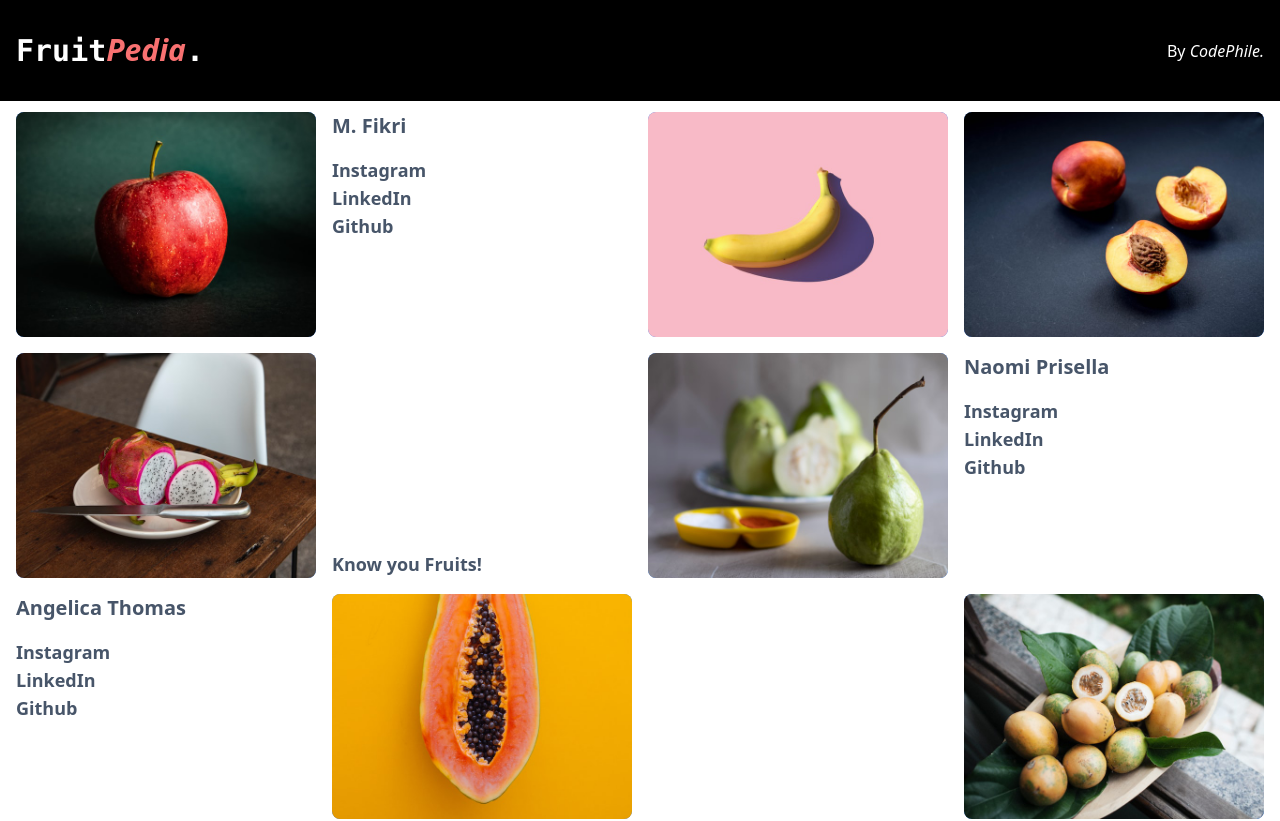
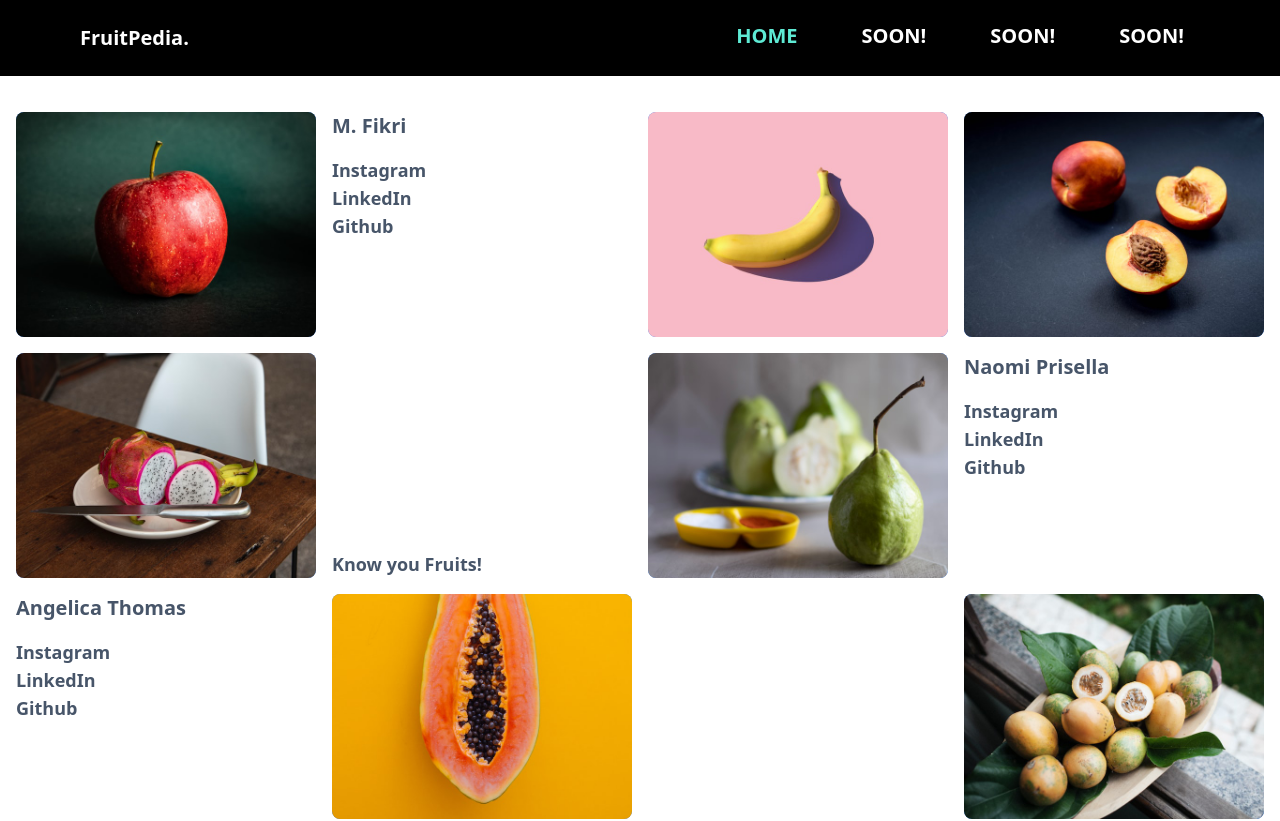
Before and after one commit to ClaysHere/front-end-react, a React (Create React App) app: page / in a window 1280 px wide. Shown: the top 821 px of the page. Built offline with nearby package versions, Linux system fonts and the light colour scheme.

Commit message:
update nav dan footer

```diff
--- a/src/App.js
+++ b/src/App.js
@@ -6,11 +6,11 @@ import Footer from "./components/Footer";
 function App() {
   return (
     <>
-      <Navbar />
       <Router>
+        <Navbar />
         <FruitData />
+        <Footer />
       </Router>
-      <Footer />
     </>
   );
 }
--- a/src/components/Footer.js
+++ b/src/components/Footer.js
@@ -1,9 +1,84 @@
+import { useNavigate } from "react-router-dom";
+
 const Footer = () => {
+  const navigate = useNavigate();
   return (
-    <footer
-      className={`flex justify-center items-center py-8 bg-black text-white bg-opacity-70`}>
-      <p>FruitPedia &copy;2023</p>
-    </footer>
+    <>
+      <footer
+        className={
+          "bg-slate-800 text-white pb-4 flex flex-col items-center w-full"
+        }>
+        {/* <div
+          className={
+            "flex flex-wrap gap-y-8 px-8 lg:px-16 justify-between w-full"
+          }>
+          <div className={"w-full md:w-1/2 lg:w-1/3 lg:p-8"}>
+            <h1 className={"text-3xl font-bold mb-4"}>WPM</h1>
+            <h2 className={"text-xl font-bold text-slate-400 mb-4"}>
+              Hubungi Saya
+            </h2>
+            <p className={"text-slate-400"}>muhammadfikri4402@gmail.com</p>
+            <p className={"text-slate-400 text-sm"}>
+              Jl. Rahasia Gg. Secret No. Undefined
+            </p>
+            <p className={"text-slate-400"}>Medan</p>
+          </div>
+          <div className={"w-full md:w-1/2 lg:w-1/3 lg:p-8"}>
+            <h2 className={"mb-4 text-xl font-semibold"}>Kategori Tulisan</h2>
+            <p className={"text-slate-400 mb-3 cursor-pointer"}>Programming</p>
+            <p className={"text-slate-400 mb-3 cursor-pointer"}>Teknologi</p>
+            <p className={"text-slate-400 mb-3 cursor-pointer block"}>
+              Gaya Hidup
+            </p>
+          </div>
+          <div className={"w-full md:w-1/2 lg:w-1/3 lg:p-8"}>
+            <h2 className={"mb-4 text-xl font-semibold"}>Tautan</h2>
+            <p className={"text-slate-400 mb-2 cursor-pointer"}>
+              <span
+                className={"hover:text-teal-300"}
+                onClick={() => {
+                  navigate("/");
+                }}>
+                Home
+              </span>
+            </p>
+
+            <p className={"text-slate-400 mb-2 cursor-pointer"}>
+              <span
+                onClick={() => {
+                  navigate("/portfolio");
+                }}
+                className={"hover:text-teal-300"}>
+                Portfolio
+              </span>
+            </p>
+            <p className={"text-slate-400 mb-2 cursor-pointer"}>
+              <span
+                onClick={() => {
+                  navigate("/about");
+                }}
+                className={"hover:text-teal-300"}>
+                About
+              </span>
+            </p>
+            <p className={"text-slate-400 mb-2 cursor-pointer"}>
+              <span
+                onClick={() => {
+                  navigate("/contact");
+                }}
+                className={"hover:text-teal-300"}>
+                Contact
+              </span>
+            </p>
+          </div>
+        </div> */}
+        <hr className={"w-[90%] mt-8 mb-4 bg-slate-400 lg:w-[95%]"} />
+        <p className={"px-8 py-4 text-slate-400 text-sm mt-4"}>
+          Tiket Masuk Praktek 06 Juli 2023 |{" "}
+          <span className={"text-teal-300"}>&copy; Fikri</span>
+        </p>
+      </footer>
+    </>
   );
 };
 
--- a/src/components/Navbar.js
+++ b/src/components/Navbar.js
@@ -1,20 +1,132 @@
+import React, { useState, useEffect, useRef } from "react";
+import { useLocation, useNavigate } from "react-router-dom";
+
 const Navbar = () => {
+  const navigate = useNavigate();
+  const location = useLocation();
+
+  useEffect(() => {
+    window.scrollTo(0, 0);
+  }, [location]);
+
+  const [isMenuOpen, setIsMenuOpen] = useState(false);
+  const headerRef = useRef(null);
+  const burgerRef = useRef(null);
+  const menuRef = useRef(null);
+
+  useEffect(() => {
+    const handleScroll = () => {
+      const fixNav = headerRef.current.offsetTop;
+      if (window.pageYOffset > fixNav) {
+        headerRef.current.classList.add("nav-fix");
+      } else {
+        headerRef.current.classList.remove("nav-fix");
+      }
+    };
+
+    window.addEventListener("scroll", handleScroll);
+    return () => {
+      window.removeEventListener("scroll", handleScroll);
+    };
+  }, []);
+
+  const handleBurgerClick = () => {
+    setIsMenuOpen(!isMenuOpen);
+  };
+
+  const handleWindowClick = (e) => {
+    if (
+      !burgerRef.current.contains(e.target) &&
+      !menuRef.current.contains(e.target)
+    ) {
+      setIsMenuOpen(false);
+    }
+  };
+
+  useEffect(() => {
+    window.addEventListener("click", handleWindowClick);
+
+    return () => {
+      window.removeEventListener("click", handleWindowClick);
+    };
+  }, []);
+
+  const handleMenuClick = (path) => {
+    const currentPath = location.pathname;
+    if (currentPath !== path) {
+      navigate(path);
+    }
+  };
+
   return (
     <>
-      <div>
-        <nav
-          id="nav-fix"
-          className="px-4 py-8 w-full bg-black text-white fixed z-[99999] backdrop-blur-sm flex justify-between items-center">
-          <div className="text-3xl font-semibold font-mono">
-            Fruit
-            <span className="text-red-400 italic">Pedia</span>.
-          </div>
-          <div>
-            By <span className="italic">CodePhile.</span>
-          </div>
-        </nav>
-        {/* <div className={`${props.bg}`}></div> */}
-      </div>
+      <nav
+        ref={headerRef}
+        className={`fixed flex w-full items-center justify-between bg-black px-8 lg:px-20 md:py-2 z-[9999999999]`}>
+        <span
+          className="font-bold py-4 text-white md:text-xl cursor-pointer"
+          onClick={() => {
+            navigate("/");
+            setIsMenuOpen(false);
+          }}>
+          FruitPedia.
+        </span>
+        <ul
+          id="nav-menu"
+          ref={menuRef}
+          className={`${
+            isMenuOpen ? "" : "hidden"
+          } bg-black lg:bg-transparent bg-opacity-70 lg:gap-x-4 rounded-lg w-[200px] h-[200px] lg:w-1/2 lg:h-0 lg:p-4 right-1 top-16 md:top-20 justify-evenly lg:justify-end items-center flex flex-col lg:flex-row text-white font-semibold text-xl lg:gap-16 xl:gap-16 lg:mb-0 absolute lg:flex lg:static z-[99999]`}>
+          <li
+            className={`nav-menu ${location.pathname === "/" ? "active" : ""}`}
+            onClick={() => {
+              handleMenuClick("/");
+              setIsMenuOpen(false);
+            }}>
+            HOME
+          </li>
+
+          <li
+            className={`nav-menu ${
+              location.pathname === "/portfolio" ? "active" : ""
+            }`}
+            onClick={() => {
+              handleMenuClick("/portfolio");
+              setIsMenuOpen(false);
+            }}>
+            SOON!
+          </li>
+          <li
+            className={`nav-menu ${
+              location.pathname === "/about" ? "active" : ""
+            }`}
+            onClick={() => {
+              handleMenuClick("/about");
+              setIsMenuOpen(false);
+            }}>
+            SOON!
+          </li>
+          <li
+            className={`nav-menu ${
+              location.pathname === "/contact" ? "active" : ""
+            }`}
+            onClick={() => {
+              handleMenuClick("/contact");
+              setIsMenuOpen(false);
+            }}>
+            SOON!
+          </li>
+        </ul>
+        <div
+          id="burger"
+          ref={burgerRef}
+          className={`${isMenuOpen ? "burger-active" : ""} lg:hidden`}
+          onClick={handleBurgerClick}>
+          <span className={"burger-line origin-top-left"}></span>
+          <span className={"burger-line"}></span>
+          <span className={"burger-line origin-bottom-left"}></span>
+        </div>
+      </nav>
     </>
   );
 };
--- a/src/index.css
+++ b/src/index.css
@@ -13,6 +13,55 @@
 }
 * {
   @apply font-sans;
+}
+
+body {
+  font-family: "Inter", sans-serif;
+}
+
+.active {
+  @apply text-teal-300;
+}
+
+.nav-menu {
+  @apply text-lg md:text-xl hover:scale-110 transition duration-300 after:transition after:duration-300 flex flex-col after:border-b-4 after:scale-x-0 hover:text-teal-300 hover:after:border-teal-300 hover:after:scale-x-75 font-semibold ease-in-out after:ease-in-out cursor-pointer;
+}
+
+.nav-fix {
+  @apply fixed z-[9999] bg-opacity-60 backdrop-blur-sm;
+  box-shadow: inset 0 -1px 0 0 rgba(0, 0, 0, 0.2);
+}
+
+.burger-line {
+  @apply my-2 block h-[2px] w-[30px] transition duration-300 ease-in-out bg-white rounded;
+}
+
+.burger-active > span:nth-child(1) {
+  @apply rotate-45;
+}
+
+.burger-active > span:nth-child(2) {
+  @apply scale-0;
+}
+
+.burger-active > span:nth-child(3) {
+  @apply -rotate-45;
+}
+
+.swiper {
+  @apply w-full;
+}
+
+.swiper-bold {
+  @apply text-[30px] leading-[36px];
+}
+
+.swiper-thin {
+  @apply text-[16px] leading-[24px];
+}
+
+.swiper-wrapper {
+  @apply flex justify-between items-end;
 }
 
 .fade-enter {
```
